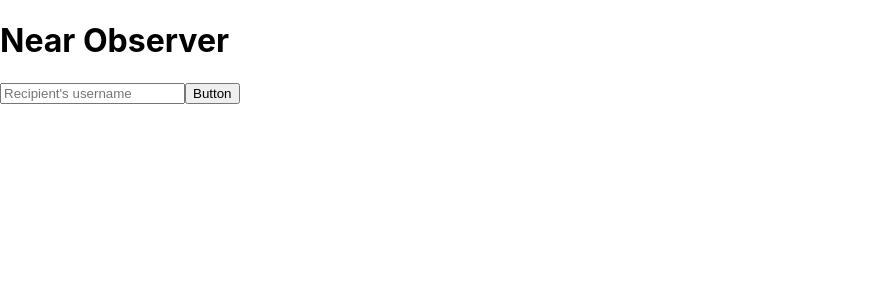
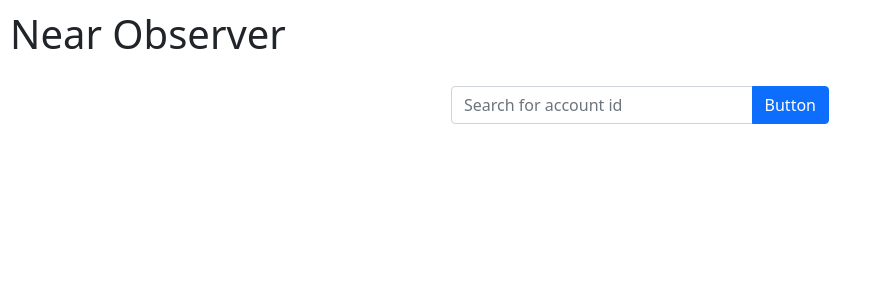
Before and after one commit to artem-p/near-observer, a React (Create React App) app in the folder frontend/: page / in a window 1280 px wide. Shown: the top 300 px of the page, without its empty margins (0-892 px from the left). Built offline with nearby package versions, Linux system fonts and the light colour scheme.

Commit message:
search input

```diff
--- a/frontend/package.json
+++ b/frontend/package.json
@@ -6,6 +6,7 @@
     "@testing-library/jest-dom": "^5.14.1",
     "@testing-library/react": "^12.0.0",
     "@testing-library/user-event": "^13.2.1",
+    "bootstrap": "^5.1.3",
     "react": "^17.0.2",
     "react-bootstrap": "^2.2.1",
     "react-dom": "^17.0.2",
--- a/frontend/src/App.css
+++ b/frontend/src/App.css
@@ -1,38 +1,12 @@
-.App {
-  text-align: center;
+header {
+  padding: 10px;
 }
 
-.App-logo {
-  height: 40vmin;
-  pointer-events: none;
+main {
+  padding: 10px;
 }
 
-@media (prefers-reduced-motion: no-preference) {
-  .App-logo {
-    animation: App-logo-spin infinite 20s linear;
-  }
+.search-account {
+  width: 30% !important;
+  margin: 0 auto;
 }
-
-.App-header {
-  background-color: #282c34;
-  min-height: 100vh;
-  display: flex;
-  flex-direction: column;
-  align-items: center;
-  justify-content: center;
-  font-size: calc(10px + 2vmin);
-  color: white;
-}
-
-.App-link {
-  color: #61dafb;
-}
-
-@keyframes App-logo-spin {
-  from {
-    transform: rotate(0deg);
-  }
-  to {
-    transform: rotate(360deg);
-  }
-}
--- a/frontend/src/App.js
+++ b/frontend/src/App.js
@@ -1,5 +1,6 @@
 import './App.css';
 import { InputGroup, FormControl, Button } from 'react-bootstrap';
+import 'bootstrap/dist/css/bootstrap.min.css';
 
 
 function App() {
@@ -7,18 +8,21 @@ function App() {
     <div className="app">
       <header className="app-header">
         <h1>Near Observer</h1>
-        <InputGroup className="mb-3">
+      </header>
+
+      <main>
+        <InputGroup className="search-account">
           <FormControl
-            placeholder="Recipient's username"
-            aria-label="Recipient's username"
-            aria-describedby="basic-addon2"
+            placeholder="Search for account id"
+            aria-label=""
+            aria-describedby=""
           />
 
-          <Button variant="outline-secondary" id="button-addon2">
+          <Button variant="primary" id="search-button">
             Button
           </Button>
         </InputGroup>
-      </header>
+      </main>
     </div>
   );
 }
```
Also changed, not shown: 1 other file (tests, documents, lock files or other folders).
